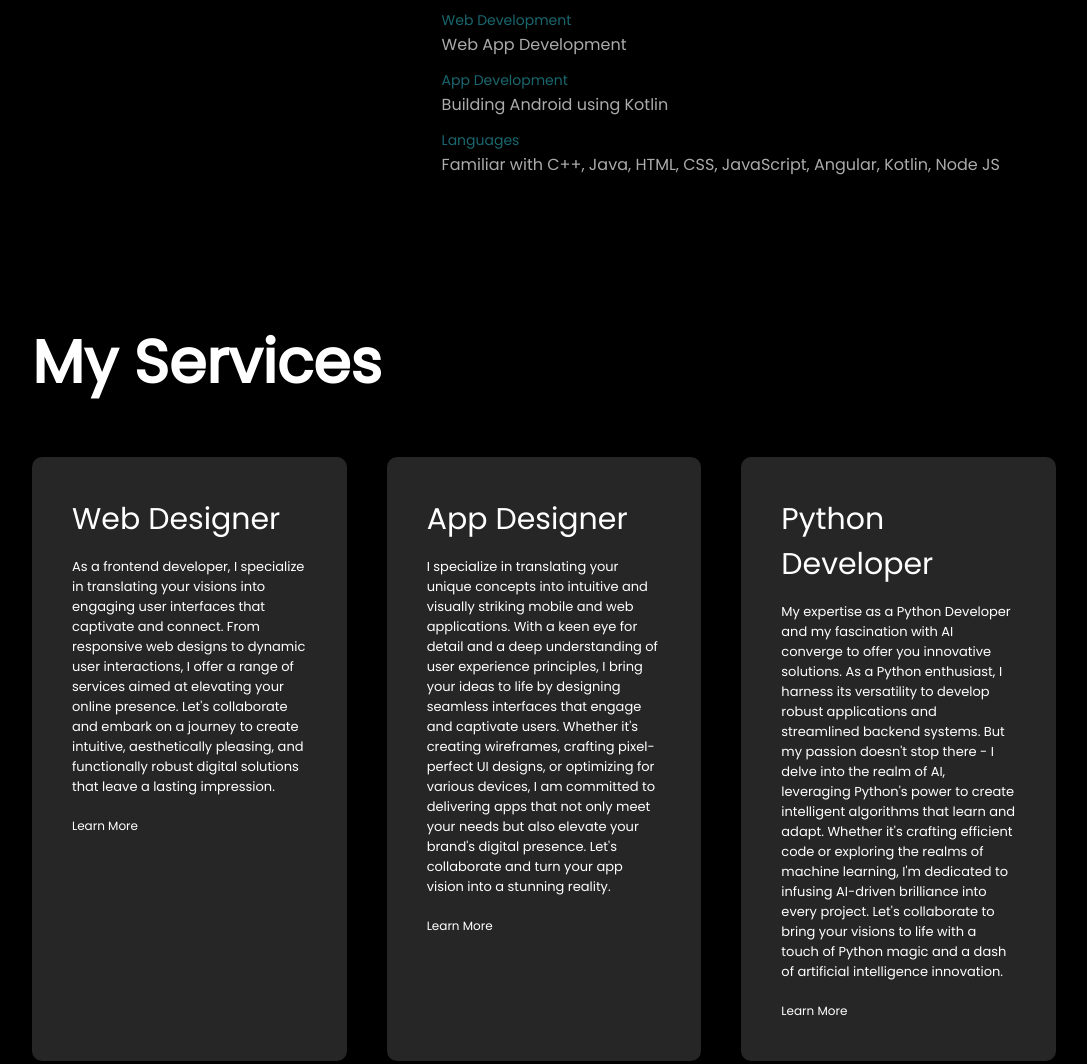
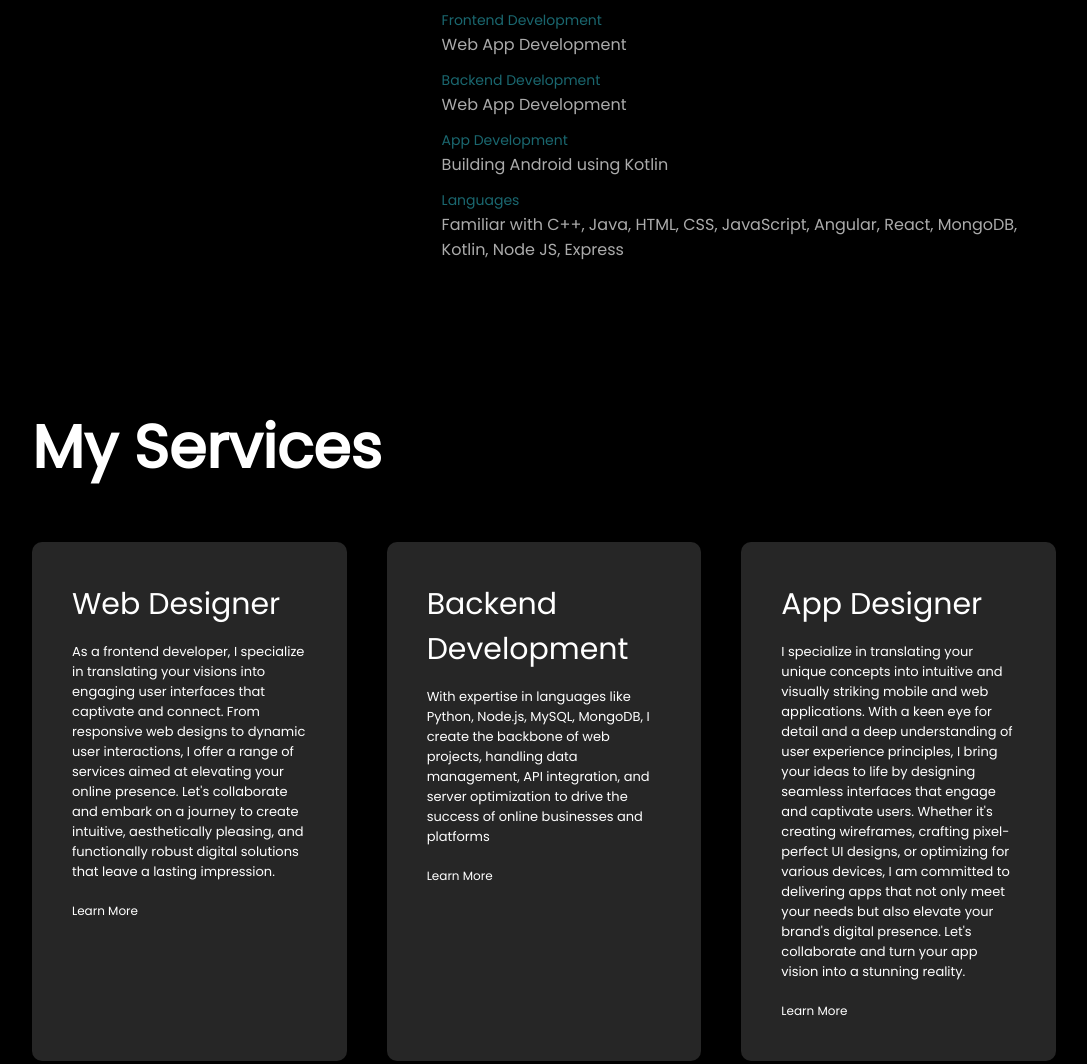
Before and after one commit to enpi22/harshitPortfolio, a plain HTML site: page index.html in a window 1280 px wide. Shown: the part 1247-2311 px from the top of the page, without its empty margins (96-1183 px from the left). Drawn offline with Linux system fonts and the light colour scheme.

Commit message:
Update index.html

```diff
--- a/index.html
+++ b/index.html
@@ -65,9 +65,10 @@
                         <ul>
                             <li><span>Machine Learning</span><br>Used a few libraries to make prediction models</li>
                             <li><span>UI/UX</span><br>Designing Web/App interfaces</li>
-                            <li><span>Web Development</span><br>Web App Development</li>
+                            <li><span>Frontend Development</span><br>Web App Development</li>
+                            <li><span>Backend Development</span><br>Web App Development</li>
                             <li><span>App Development</span><br>Building Android using Kotlin</li>
-                            <li><span>Languages</span><br>Familiar with C++, Java, HTML, CSS, JavaScript, Angular, Kotlin, Node JS</li>
+                            <li><span>Languages</span><br>Familiar with C++, Java, HTML, CSS, JavaScript, Angular, React, MongoDB, Kotlin, Node JS, Express</li>
                         </ul>
                     </div>
                     <div class="tab-contents" id="experience">
@@ -79,7 +80,7 @@
                         <ul>
                             <li><span>Delhi Public School</span><br>2007 - 2017<br>84%</li>
                             <li><span>Excellencia Junior Collge</span><br>2017 - 2019<br>95%</li>
-                            <li><span>Mahindra University</span><br>2019 - present<br>8.1</li>
+                            <li><span>Mahindra University</span><br>2019 - present<br>8.34</li>
                         </ul>
                     </div>
                 </div>
@@ -97,14 +98,14 @@
                     <p> As a frontend developer, I specialize in translating your visions into engaging user interfaces that captivate and connect. From responsive web designs to dynamic user interactions, I offer a range of services aimed at elevating your online presence. Let's collaborate and embark on a journey to create intuitive, aesthetically pleasing, and functionally robust digital solutions that leave a lasting impression.</p>
                     <a href="#">Learn More</a>
                 </div>
+                 <div>
+                    <h2>Backend Development</h2>
+                    <p>With expertise in languages like Python, Node.js, MySQL, MongoDB, I create the backbone of web projects, handling data management, API integration, and server optimization to drive the success of online businesses and platforms</p>
+                    <a href="#">Learn More</a>
+                </div>
                 <div>
                     <h2>App Designer</h2>
                     <p> I specialize in translating your unique concepts into intuitive and visually striking mobile and web applications. With a keen eye for detail and a deep understanding of user experience principles, I bring your ideas to life by designing seamless interfaces that engage and captivate users. Whether it's creating wireframes, crafting pixel-perfect UI designs, or optimizing for various devices, I am committed to delivering apps that not only meet your needs but also elevate your brand's digital presence. Let's collaborate and turn your app vision into a stunning reality.</p>
-                    <a href="#">Learn More</a>
-                </div>
-                <div>
-                    <h2>Python Developer</h2>
-                    <p>My expertise as a Python Developer and my fascination with AI converge to offer you innovative solutions. As a Python enthusiast, I harness its versatility to develop robust applications and streamlined backend systems. But my passion doesn't stop there - I delve into the realm of AI, leveraging Python's power to create intelligent algorithms that learn and adapt. Whether it's crafting efficient code or exploring the realms of machine learning, I'm dedicated to infusing AI-driven brilliance into every project. Let's collaborate to bring your visions to life with a touch of Python magic and a dash of artificial intelligence innovation.</p>
                     <a href="#">Learn More</a>
                 </div>
             </div>
```
